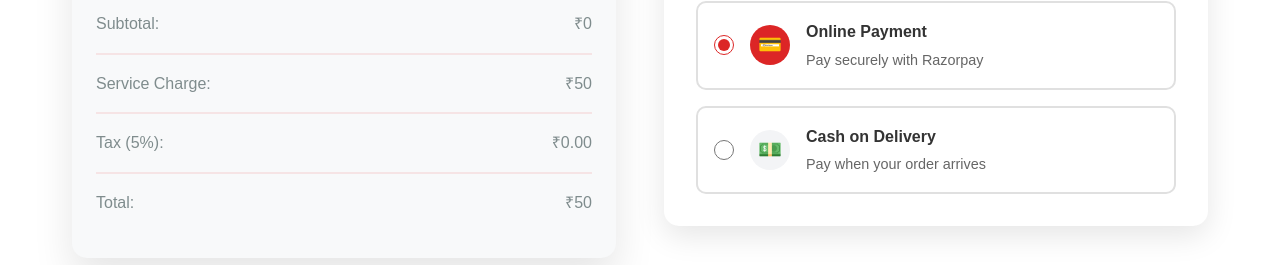
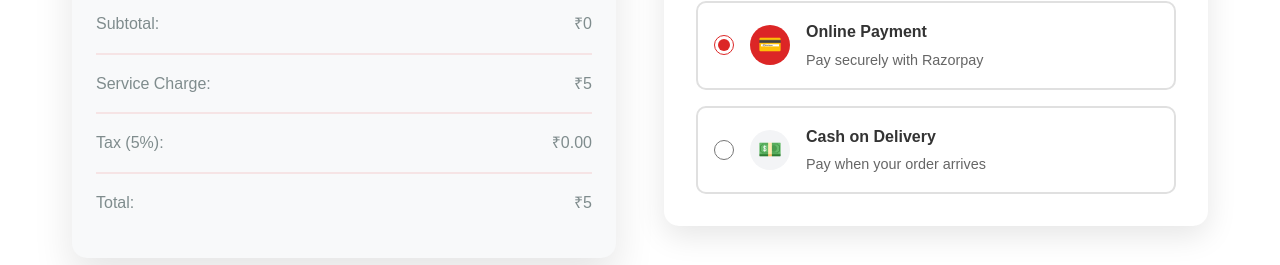
Before and after one commit to Surangana2186/Restaurant-website, a React (Create React App) app in the folder client/: page /payment in a window 1280 px wide. Shown: the part 322-587 px from the top of the page. Built offline with nearby package versions, Linux system fonts and the light colour scheme.

Commit message:
Update service charge from ₹50 to ₹5

```diff
--- a/client/src/pages/Payment.tsx
+++ b/client/src/pages/Payment.tsx
@@ -48,7 +48,7 @@ const Payment: React.FC = () => {
 
   const calculateFinalAmount = () => {
     const subtotal = total;
-    const serviceCharge = 50; // Table service charge
+    const serviceCharge = 5; // Table service charge
     const tax = subtotal * 0.05;
     return subtotal + serviceCharge + tax;
   };
@@ -193,7 +193,7 @@ const Payment: React.FC = () => {
             </div>
             <div className="total-row">
               <span>Service Charge:</span>
-              <span>₹50</span>
+              <span>₹5</span>
             </div>
             <div className="total-row">
               <span>Tax (5%):</span>
```
